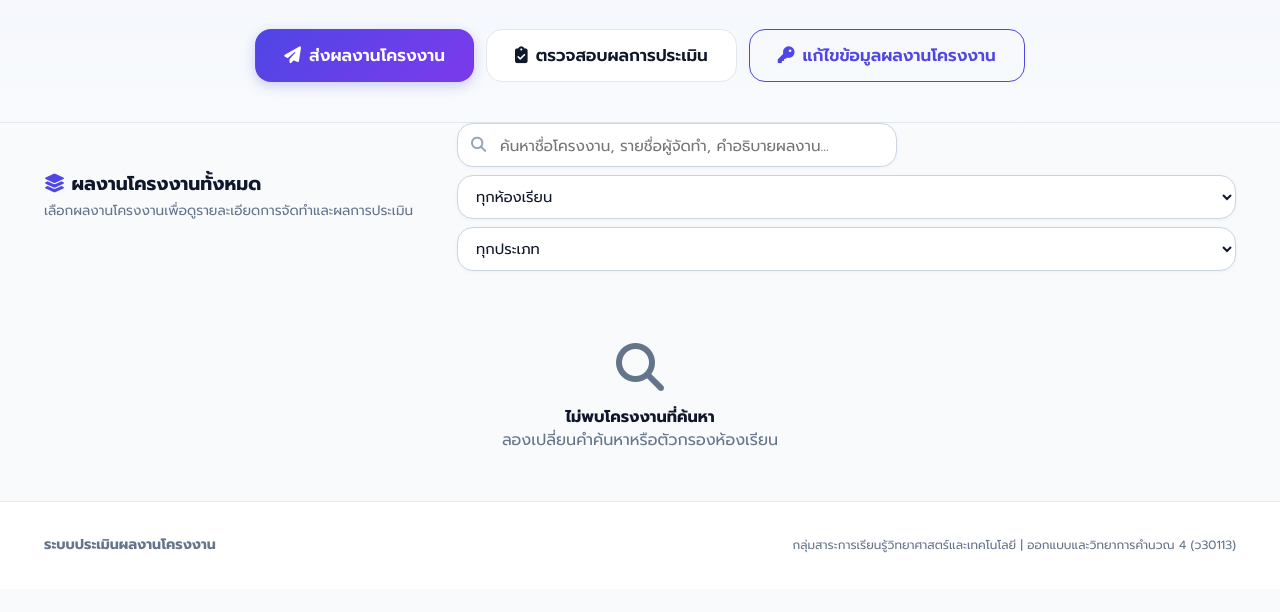
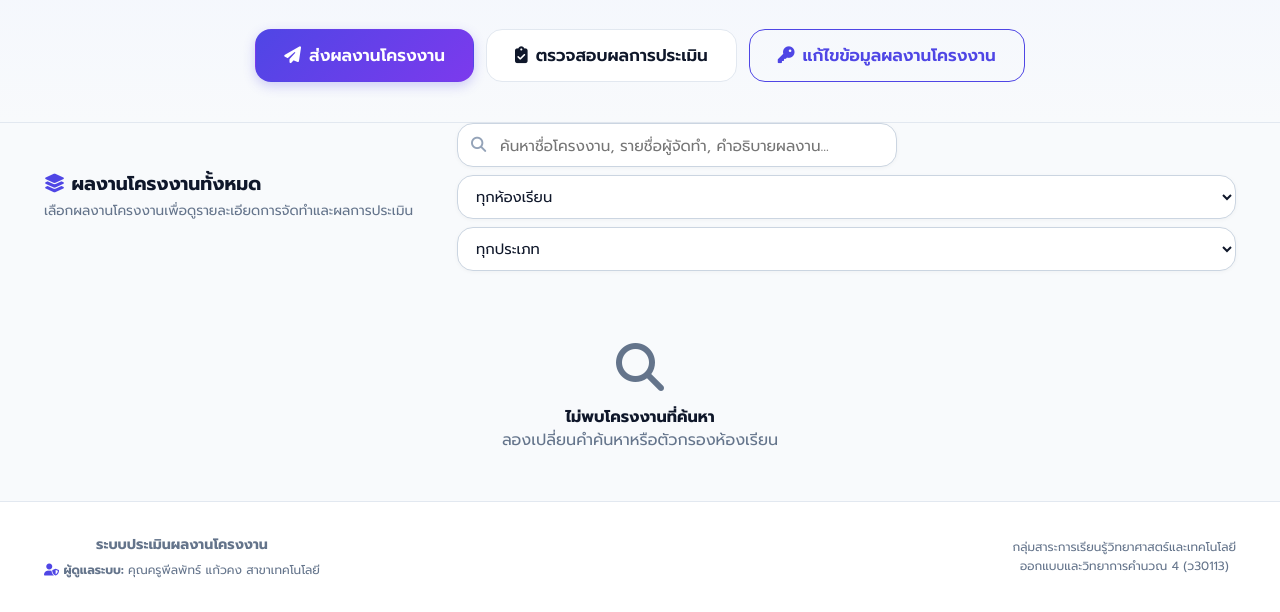
Before and after one commit to Peelaphat2544/Project-Evaluation-Platform, a website with bundled scripts: page index.html in a window 1280 px wide. Shown: the part 358-970 px from the top of the page. Before the commit the page ends 947 px from the top, so only its background shows below. Built offline with nearby package versions, Linux system fonts and the light colour scheme; no server answers.

Commit message:
feat: เพิ่มชื่อผู้ดูแลระบบ คุณครูพีลพัทร์ แก้วคง สาขาเทคโนโลยี ที่ Footer

```diff
--- a/index.html
+++ b/index.html
@@ -667,9 +667,13 @@
       <div class="d-flex justify-content-between align-items-center flex-wrap gap-2">
         <div>
           <b>ระบบประเมินผลงานโครงงาน</b>
+          <div class="text-xs text-muted mt-1">
+            <i class="fas fa-user-shield text-primary"></i> <b>ผู้ดูแลระบบ:</b> คุณครูพีลพัทร์ แก้วคง สาขาเทคโนโลยี
+          </div>
         </div>
-        <div class="text-xs text-muted">
-          <span>กลุ่มสาระการเรียนรู้วิทยาศาสตร์และเทคโนโลยี</span> | <span class="app-subject-title">ออกแบบและวิทยาการคำนวณ 4 (ว30113)</span>
+        <div class="text-xs text-muted text-md-end">
+          <div>กลุ่มสาระการเรียนรู้วิทยาศาสตร์และเทคโนโลยี</div>
+          <div class="app-subject-title">ออกแบบและวิทยาการคำนวณ 4 (ว30113)</div>
         </div>
       </div>
     </div>
```
